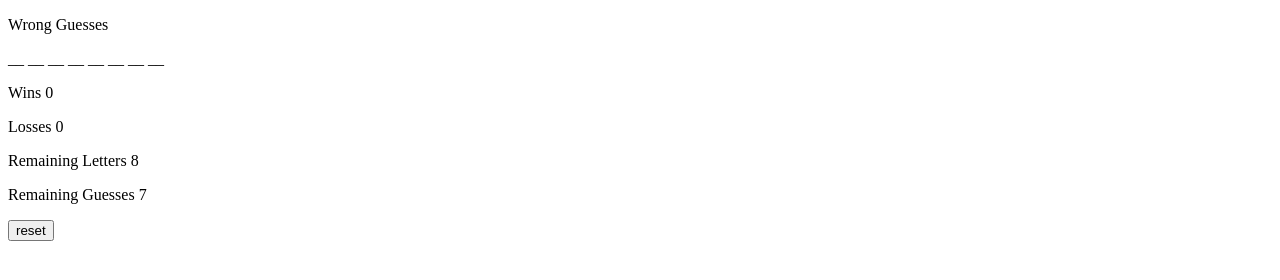
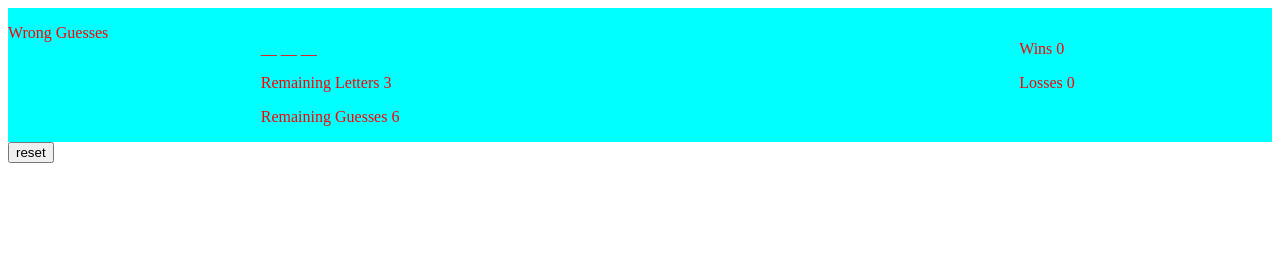
Before and after one commit to alkluenker/Word-Guess-Game, a plain HTML site: page index.html in a window 1280 px wide. Drawn offline with Linux system fonts and the light colour scheme.

Commit message:
updating javascript

```diff
--- a/assets/css/style.css
+++ b/assets/css/style.css
@@ -0,0 +1,38 @@
+* {
+    box-sizing: border-box;
+}
+
+#container {
+    background-color: aqua;
+    overflow: auto;
+}
+
+#wrongguessesdiv {
+    float: left;
+    width: 20%;
+
+}
+
+#worddiv {
+    float: left;
+    width: 40%;
+}
+
+#updates {
+    float: right;
+    width: 20%;
+}
+
+p {
+    color: red;
+}
+
+#resetbutton {
+    float: left;
+}
+
+.clearfix::after {
+    content: "";
+    clear: both;
+    display: table;
+  }
--- a/assets/javascript/game.js
+++ b/assets/javascript/game.js
@@ -1,37 +1,44 @@
-//why remaining guesses not showing up, only 7
-
-//why text on page not updating
 
 
+//how to prevent user from guessing same letter more than once
 
-//how to reset it
-    //reset?
-    //break?
-    //but always comes back illegal??????
+//wins not updating until after reset
 
-    //while loops????
 
-//how to prevent user from guessing same letter more than once
+//remaining guesses 6 after a loss, but 7 after a win
+
+//better way to get wins to update??
 
 
 
 
 //create var letters
 
-var userGuess = ["a", "b", "c", "d", "e", "f", "g", "h", "i", "j", "k", "l", "m", "n", "o", "p", "q", "r", "s", "t", "u", "v", "w", "x", "y", "z"];
-
-var words = ["dog", "cat", "camel", "elephant"];
 
 
-var computerChoice = words[Math.floor(Math.random() * words.length)];
+var possibleGuesses = ["a", "b", "c", "d", "e", "f", "g", "h", "i", "j", "k", "l", "m", "n", "o", "p", "q", "r", "s", "t", "u", "v", "w", "x", "y", "z"];
+
+"use strict";
+
+var userGuess = [];
 
 
+
+var words = ["dog", "cat", "camel", "elephant", "giraffe", "zebra", "wildebeest", "tiger", "lion", "buffalo", "rhinoceros", "warthog", "gorilla", "porcupine", "jackal", "mongoose"];
+
+//choose random word
+var computerChoice = [];
+
+//words[Math.floor(Math.random() * words.length)];
+
+//blanks for where letters will go
 var spaces = [];
 
 
-
+//stores wrong guesses
 var wrongGuesses = [];
 
+//create progress variables
 var wins = 0;
 
 var losses = 0;
@@ -40,6 +47,9 @@ var remainingLetters = computerChoice.length;
 
 
 var remainingGuesses = 7;
+
+//create variables for text on page and link to html document
+
 
 var winsText = document.getElementById("wins");
 
@@ -51,6 +61,8 @@ var remainingLettersText = document.getElementById("remainingletters");
 
 var remainingGuessesText = document.getElementById("remainingguesses");
 
+
+//what text on page will say
 winsText.innerText = "Wins " + wins;
 
 lossesText.innerText = "Losses " + losses;
@@ -59,9 +71,15 @@ remainingGuessesText.innerText = "Remaining Guesses " + remainingGuesses;
 
 remainingLettersText.innerText = "Remaining Letters " + remainingLetters;
 
+
+//boolean for determining if user guesses are in chosen word
 var correctGuess = false;
 
+var previousGuesses = [];
 
+
+
+//what happens at beginning of game
 function begin() {
 
 
@@ -72,7 +90,7 @@ function begin() {
     console.log(computerChoice);
 
 
-
+//push underscores for chosen word
     for (var i = 0; i < computerChoice.length; i++) {
         spaces.push("__");
 
@@ -80,7 +98,7 @@ function begin() {
 
     }
 
-    //remainingLetters = computerChoice.length;
+
 
 
 
@@ -88,25 +106,32 @@ function begin() {
 }
 
 
-
+//check if user guess in chosen word
 function check(userGuess) {
 
+    if (userGuess === possibleGuesses) {
+        alert("yay");
+    }
+
+    correctGuess = false;
 
 
-    //var correctGuess = false;
-
-
-
+//loop to check for letter in word
     for (var j = 0; j < computerChoice.length; j++) {
         if (computerChoice[j] === userGuess) {
             correctGuess = true;
             //console.log(correctGuess);
-            //remainingLetters--
+            remainingLetters--
+
         }
     }
 
+
+    //what to do if letter found in word
     if (correctGuess) {
-        remainingLetters--;
+        previousGuesses.push(userGuess);
+        console.log("previous guesses " + previousGuesses);
+
         remainingLettersText.innerText = "Remaining Letters " + remainingLetters;
 
         console.log("remaining letter " + remainingLetters);
@@ -114,15 +139,19 @@ function check(userGuess) {
             if (computerChoice[k] === userGuess) {
                 spaces[k] = userGuess;
                 document.getElementById("wordspaces").innerHTML = spaces.join(" ");
+
             }
+
         }
     }
 
-
-     else {
+    else {
         remainingGuesses--
+        console.log("remaining guesses " + remainingGuesses);
         remainingGuessesText.innerText = "Remaining Guesses " + remainingGuesses;
         console.log("remaining guesses " + remainingGuesses);
+        previousGuesses.push(userGuess);
+        console.log("previous guesses " + previousGuesses);
 
         wrongGuesses.push(userGuess);
         document.getElementById("wrongguesses").innerHTML = wrongGuesses.join(" ");
@@ -130,8 +159,10 @@ function check(userGuess) {
 
     }
 
+
+
     if (remainingGuesses === 0) {
-        alert("you lose");
+
         losses++;
         console.log("losses " + losses);
         lossesText.innerText = "Losses " + losses;
@@ -145,6 +176,7 @@ function check(userGuess) {
         winsText.innerText = "Wins " + wins;
         wins++;
         console.log("wins " + wins);
+        alert("you win");
 
 
     }
@@ -162,66 +194,10 @@ function check(userGuess) {
 }
 
 
+function reset() {
 
-
-
-
-
-
-
-/*function complete() {
-
-    document.getElementById("remainingguesses").innerHTML = remainingGuesses;
-
-    document.getElementById("wordspaces").innerHTML = spaces.join(" ");
-
-    document.getElementById("wrongguesses").innerHTML = wrongGuesses.join(" ");
-
-
-
-    if (remainingGuesses === 0) {
-        losses++;
-        console.log("losses " + losses);
-
-    }
-
-
-    if (remainingLetters === 0) {
-        wins++;
-        console.log("wins " + wins);
-    }
-
-
-
-
-
-
-
-}*/
-
-
-
-begin();
-
-
-
-document.onkeydown = function(event) {
-    var userGuess = event.key.toLowerCase();
-
-    while ((remainingLetters > 0) && (remainingGuesses > 0)) {
-
-        check(userGuess);
-        break;
-
-    }
-
-
-
-
-}
-
-
-function reset() {
+    previousGuesses = [];
+    console.log("previous guesses " + previousGuesses);
 
     wrongGuesses = [];
     document.getElementById("wrongguesses").innerHTML = wrongGuesses.join(" ");
@@ -248,12 +224,66 @@ function reset() {
     console.log(remainingLetters);
 
     remainingGuesses = 7;
-
+    if (correctGuess === false) {
+        remainingGuesses--;
+    }
     remainingGuessesText.innerText = "Remaining Guesses " + remainingGuesses;
 
 
 
 }
+
+
+begin();
+
+
+
+//document.onkeydown = function(userGuess) {
+    //var userGuess = event.key.toLowerCase();
+
+    document.onkeydown = function(event) {
+        var userGuess = String.fromCharCode(event.keyCode).toLowerCase();
+
+        if (possibleGuesses.indexOf(userGuess) === -1) return;
+
+        if (previousGuesses.indexOf(userGuess) !== -1) return;
+
+
+
+
+
+
+        while ((remainingLetters > 0) && (remainingGuesses > 0)) {
+
+
+
+            check(userGuess);
+            break;
+
+    }
+
+
+
+
+
+
+    if (remainingLetters === 0) {
+
+        reset();
+    }
+
+    if (remainingGuesses === 0) {
+        alert("you lose");
+        reset();
+    }
+
+
+
+
+}
+
+
+reset();
 
 
 
--- a/index.html
+++ b/index.html
@@ -15,6 +15,8 @@
 
     <title>Hangman</title>
 
+    <link rel="stylesheet" type="text/css" href="assets/css/reset.css">
+
     <link rel="stylesheet" type="text/css" href="assets/css/style.css">
 
     <link rel="stylesheet" type="text/Javascript" href="assets/javascript/game.js">
@@ -23,6 +25,10 @@
 
 <body>
 
+    <div class="clearfix" id="container">
+
+        <div id="wrongguessesdiv">
+
             <p id="wrongguessesheader">
                 Wrong Guesses
 
@@ -30,18 +36,14 @@
 
             <p id="wrongguesses">
 
+        </div>
+
 
         </p>
 
+        <div id="worddiv">
+
             <p id="wordspaces">
-
-    </p>
-
-    <p id="wins">
-
-    </p>
-
-    <p id="losses">
 
             </p>
 
@@ -53,8 +55,26 @@
 
             </p>
 
-    <input type="button" value="reset" onclick="reset()" />
+        </div>
 
+        <div id="updates">
+
+            <p id="wins">
+
+            </p>
+
+            <p id="losses">
+
+            </p>
+
+        </div>
+
+
+
+
+    </div>
+
+    <input id="resetbutton" type="button" value="reset" onclick="reset()" />
 
 
 
```
Lines whose indentation alone changed are shown as unchanged.
